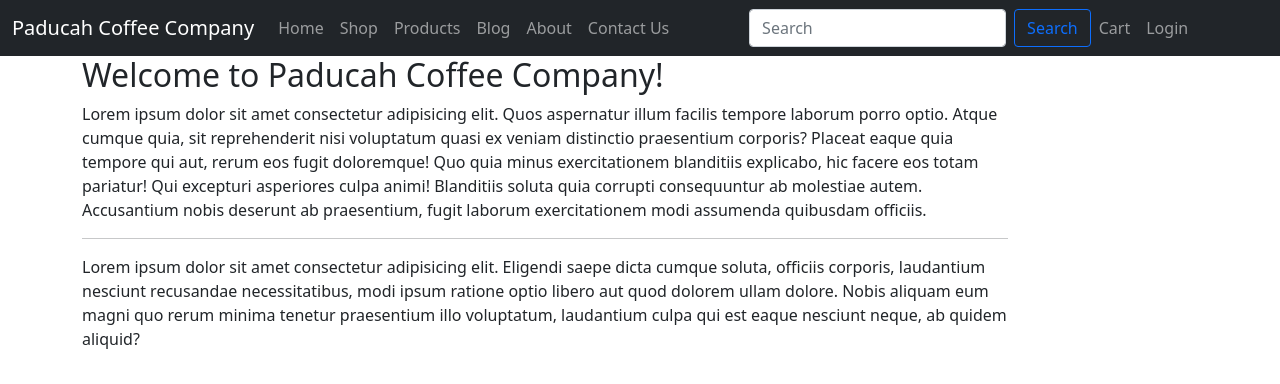
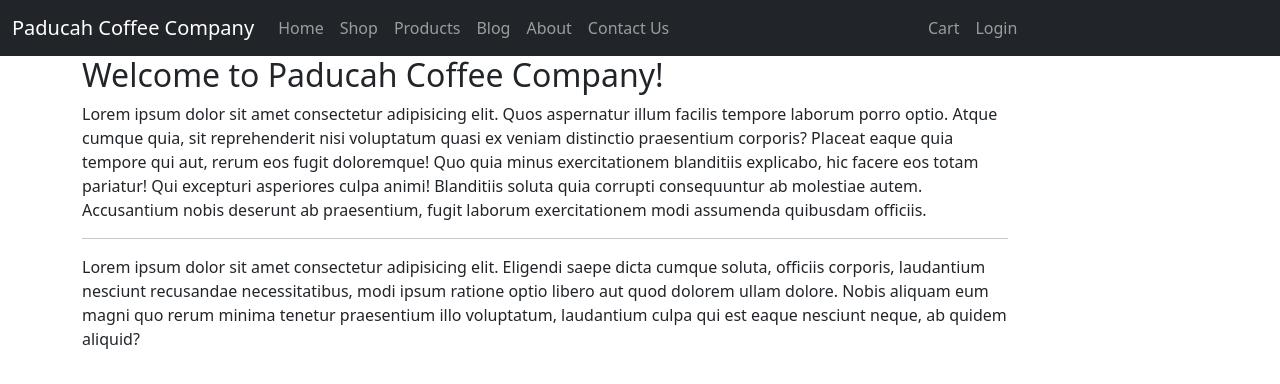
Before and after one commit to sporkupine/Paducah-Coffee-Site, an Angular app: page / in a window 1280 px wide. Shown: the top 384 px of the page. Built offline with nearby package versions, Linux system fonts and the light colour scheme.

Commit message:
commented out nonfunctional search bar

```diff
--- a/src/app/header/header.component.html
+++ b/src/app/header/header.component.html
@@ -1,4 +1,4 @@
-<nav class="navbar navbar-expand-xl navbar-dark bg-dark">
+<nav class="navbar navbar-expand-lg navbar-dark bg-dark">
   <div class="container-fluid">
     <a class="navbar-brand" (click)="onHome()" style="cursor: pointer"
       >Paducah Coffee Company</a
@@ -87,7 +87,7 @@
           >
         </li>
       </ul>
-      <form class="d-flex">
+      <!-- <form class="d-flex">
         <input
           class="form-control me-2"
           type="search"
@@ -95,7 +95,7 @@
           aria-label="Search"
         />
         <button class="btn btn-outline-primary" type="submit">Search</button>
-      </form>
+      </form> -->
       <ul class="navbar-nav me-auto mb-2 mb-lg-0">
         <li class="nav-item">
           <a
```
